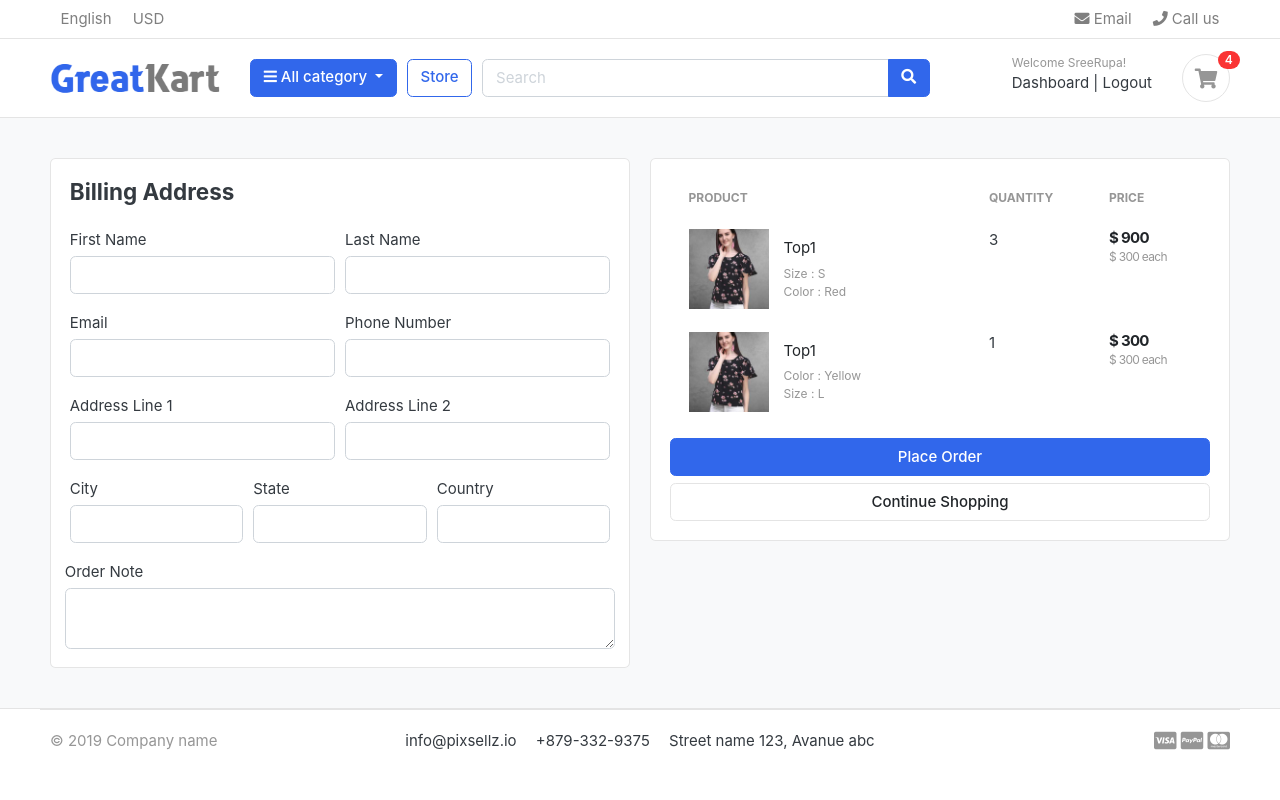
After one commit to Rupa05/greatkart-django, a Django app: page /cart/checkout/ in a window 1280 px wide. The commit adds this page. Run offline with Django 3.2, Linux system fonts and the light colour scheme; a user stored in the database is signed in; data comes from the database, SQL or seed files in the repository; both versions use the stored data as it was after the commit; some libraries are stand-ins or nearby versions; some web fonts are replaced.

Commit message:
Added cart checkout page for logged in users

```diff
--- a/carts/context_processors.py
+++ b/carts/context_processors.py
@@ -1,5 +1,6 @@
-from .models import CartItem, Cart
+from .models import Cart, CartItem
 from .views import _cart_id
+
 
 def counter(request):
     cart_count = 0
@@ -7,11 +8,13 @@ def counter(request):
         return {}
     else:
         try:
-            cart = Cart.objects.filter(cart_id = _cart_id(request))
-            cart_items = CartItem.objects.all().filter(cart = cart[:1])
-
+            cart = Cart.objects.filter(cart_id=_cart_id(request))
+            if request.user.is_authenticated:
+                cart_items = CartItem.objects.all().filter(user=request.user)
+            else:
+                cart_items = CartItem.objects.all().filter(cart=cart[:1])
             for cart_item in cart_items:
                 cart_count += cart_item.quantity
         except Cart.DoesNotExist:
             cart_count = 0
-    return dict(cart_count = cart_count)
+    return dict(cart_count=cart_count)
--- a/carts/models.py
+++ b/carts/models.py
@@ -1,5 +1,6 @@
 from django.db import models
 from store.models import Product, Variation
+from accounts.models import Account
 
 # Create your models here.
 
@@ -11,9 +12,10 @@ class Cart(models.Model):
         return self.cart_id
 
 class CartItem(models.Model):
+    user = models.ForeignKey(Account, on_delete = models.CASCADE, null= True)
     product = models.ForeignKey(Product, on_delete = models.CASCADE)
     variations = models.ManyToManyField(Variation, blank = True)
-    cart = models.ForeignKey(Cart, on_delete = models.CASCADE)
+    cart = models.ForeignKey(Cart, on_delete = models.CASCADE, null = True)
     quantity = models.IntegerField()
     is_active = models.BooleanField(default = True)
 
--- a/carts/urls.py
+++ b/carts/urls.py
@@ -6,6 +6,6 @@ urlpatterns = [
     path('add_cart/<int:product_id>/', views.add_cart, name='add_cart'),
     path('remove_cart/<int:product_id>/<int:cart_item_id>/', views.remove_cart, name='remove_cart'),
     path('remove_cart_item/<int:product_id>/<int:cart_item_id>/', views.remove_cart_item, name='remove_cart_item'),
-
+    path('checkout/', views.checkout, name='checkout')
 
 ]
--- a/carts/views.py
+++ b/carts/views.py
@@ -1,3 +1,4 @@
+
 from django.shortcuts import render, redirect, get_object_or_404
 from store.models import Product, Variation
 from .models import Cart, CartItem
@@ -14,74 +15,134 @@ def _cart_id(request):
     return cart
 
 def add_cart(request, product_id):
-    product = Product.objects.get(id=product_id)
-    product_variation = []
-    if request.method == 'POST':
-        for item in request.POST:
-            key = item
-            value = request.POST[key]
+    current_user = request.user
+    product = Product.objects.get(id=product_id) #get the product
+    # If the user is authenticated
+    if current_user.is_authenticated:
+        product_variation = []
+        if request.method == 'POST':
+            for item in request.POST:
+                key = item
+                value = request.POST[key]
 
-            try:
-                variation = Variation.objects.get(product=product, variation_category__iexact=key, variation_value__iexact=value)
-                product_variation.append(variation)
-            except:
-                pass
-    try:
-        cart = Cart.objects.get(cart_id = _cart_id(request))
-    except Cart.DoesNotExist:
-        cart = Cart.objects.create(
-            cart_id = _cart_id(request)
-            )
-    cart.save()
+                try:
+                    variation = Variation.objects.get(product=product, variation_category__iexact=key, variation_value__iexact=value)
+                    product_variation.append(variation)
+                except:
+                    pass
 
 
-    is_cart_item_exists = CartItem.objects.filter(product=product, cart = cart).exists()
-    if is_cart_item_exists:
-        cart_item = CartItem.objects.filter(product=product, cart = cart)
-        ex_var_list = []
-        id = []
-        for item in cart_item:
-            existing_variation = item.variations.all()
-            ex_var_list.append(list(existing_variation))
-            id.append(item.id)
+        is_cart_item_exists = CartItem.objects.filter(product=product, user=current_user).exists()
+        if is_cart_item_exists:
+            cart_item = CartItem.objects.filter(product=product, user=current_user)
+            ex_var_list = []
+            id = []
+            for item in cart_item:
+                existing_variation = item.variations.all()
+                ex_var_list.append(list(existing_variation))
+                id.append(item.id)
 
-        if product_variation in ex_var_list:
-            #increase the cart item quantity
-            index = ex_var_list.index(product_variation)
-            item_id = id[index]
-            item = CartItem.objects.get(product=product, id=item_id)
-            item.quantity += 1
-            item.save()
-            #return HttpResponse("true")
+            if product_variation in ex_var_list:
+                # increase the cart item quantity
+                index = ex_var_list.index(product_variation)
+                item_id = id[index]
+                item = CartItem.objects.get(product=product, id=item_id)
+                item.quantity += 1
+                item.save()
 
+            else:
+                item = CartItem.objects.create(product=product, quantity=1, user=current_user)
+                if len(product_variation) > 0:
+                    item.variations.clear()
+                    item.variations.add(*product_variation)
+                item.save()
         else:
-            item = CartItem.objects.create(product=product, quantity=1, cart = cart)
+            cart_item = CartItem.objects.create(
+                product = product,
+                quantity = 1,
+                user = current_user,
+            )
             if len(product_variation) > 0:
-                item.variations.clear()
-                item.variations.add(*product_variation)
-            item.save()
-            #return HttpResponse("false")
+                cart_item.variations.clear()
+                cart_item.variations.add(*product_variation)
+            cart_item.save()
+        return redirect('cart')
+    # If the user is not authenticated
     else:
-        cart_item = CartItem.objects.create(
+        product_variation = []
+        if request.method == 'POST':
+            for item in request.POST:
+                key = item
+                value = request.POST[key]
+
+                try:
+                    variation = Variation.objects.get(product=product, variation_category__iexact=key, variation_value__iexact=value)
+                    product_variation.append(variation)
+                except:
+                    pass
+
+
+        try:
+            cart = Cart.objects.get(cart_id=_cart_id(request)) # get the cart using the cart_id present in the session
+        except Cart.DoesNotExist:
+            cart = Cart.objects.create(
+                cart_id = _cart_id(request)
+            )
+        cart.save()
+
+        is_cart_item_exists = CartItem.objects.filter(product=product, cart=cart).exists()
+        if is_cart_item_exists:
+            cart_item = CartItem.objects.filter(product=product, cart=cart)
+            # existing_variations -> database
+            # current variation -> product_variation
+            # item_id -> database
+            ex_var_list = []
+            id = []
+            for item in cart_item:
+                existing_variation = item.variations.all()
+                ex_var_list.append(list(existing_variation))
+                id.append(item.id)
+
+            print(ex_var_list)
+
+            if product_variation in ex_var_list:
+                # increase the cart item quantity
+                index = ex_var_list.index(product_variation)
+                item_id = id[index]
+                item = CartItem.objects.get(product=product, id=item_id)
+                item.quantity += 1
+                item.save()
+
+            else:
+                item = CartItem.objects.create(product=product, quantity=1, cart=cart)
+                if len(product_variation) > 0:
+                    item.variations.clear()
+                    item.variations.add(*product_variation)
+                item.save()
+        else:
+            cart_item = CartItem.objects.create(
                 product = product,
                 quantity = 1,
                 cart = cart,
             )
-        if len(product_variation) > 0:
-           cart_item.variations.clear()
-           cart_item.variations.add(*product_variation)
-        cart_item.save()
-
-    return redirect('cart')
+            if len(product_variation) > 0:
+                cart_item.variations.clear()
+                cart_item.variations.add(*product_variation)
+            cart_item.save()
+        return redirect('cart')
 
 
 def remove_cart(request, product_id, cart_item_id):
-    cart = Cart.objects.get(cart_id = _cart_id(request))
-    product = get_object_or_404(Product, id = product_id)
+
+    product = get_object_or_404(Product, id=product_id)
     try:
-        cart_item = CartItem.objects.get(product=product, cart=cart, id = cart_item_id)
+        if request.user.is_authenticated:
+            cart_item = CartItem.objects.get(product=product, user=request.user, id=cart_item_id)
+        else:
+            cart = Cart.objects.get(cart_id=_cart_id(request))
+            cart_item = CartItem.objects.get(product=product, cart=cart, id=cart_item_id)
         if cart_item.quantity > 1:
-            cart_item.quantity-=1
+            cart_item.quantity -= 1
             cart_item.save()
         else:
             cart_item.delete()
@@ -91,36 +152,66 @@ def remove_cart(request, product_id, cart_item_id):
 
 
 def remove_cart_item(request, product_id, cart_item_id):
-    cart = Cart.objects.get(cart_id = _cart_id(request))
-    product = get_object_or_404(Product, id= product_id)
-    cart_item = CartItem.objects.get(product = product, cart = cart, id = cart_item_id)
+    product = get_object_or_404(Product, id=product_id)
+    if request.user.is_authenticated:
+        cart_item = CartItem.objects.get(product=product, user=request.user, id=cart_item_id)
+    else:
+        cart = Cart.objects.get(cart_id=_cart_id(request))
+        cart_item = CartItem.objects.get(product=product, cart=cart, id=cart_item_id)
     cart_item.delete()
     return redirect('cart')
 
-def cart(request, total = 0, quantity = 0, cart_items = None):
-    tax = 0
-    grand_total = 0
 
+def cart(request, total=0, quantity=0, cart_items=None):
     try:
-        cart = Cart.objects.get(cart_id = _cart_id(request))
-        cart_items = CartItem.objects.filter(cart=cart, is_active = True)
-
+        tax = 0
+        grand_total = 0
+        if request.user.is_authenticated:
+            cart_items = CartItem.objects.filter(user=request.user, is_active=True)
+        else:
+            cart = Cart.objects.get(cart_id=_cart_id(request))
+            cart_items = CartItem.objects.filter(cart=cart, is_active=True)
         for cart_item in cart_items:
             total += (cart_item.product.price * cart_item.quantity)
             quantity += cart_item.quantity
-
-        tax = 5*total/100;
+        tax = (2 * total)/100
         grand_total = total + tax
-
     except ObjectDoesNotExist:
-        pass
+        pass #just ignore
 
     context = {
-        'total' : total,
-        'quantity' : quantity,
-        'cart_items' : cart_items,
-        'tax' : tax,
-        'grand_total' : grand_total,
-        }
+        'total': total,
+        'quantity': quantity,
+        'cart_items': cart_items,
+        'tax'       : tax,
+        'grand_total': grand_total,
+    }
+    return render(request, 'store/cart.html', context)
 
-    return render(request, 'store/cart.html', context)
+
+@login_required(login_url='login')
+def checkout(request, total=0, quantity=0, cart_items=None):
+    try:
+        tax = 0
+        grand_total = 0
+        if request.user.is_authenticated:
+            cart_items = CartItem.objects.filter(user=request.user, is_active=True)
+        else:
+            cart = Cart.objects.get(cart_id=_cart_id(request))
+            cart_items = CartItem.objects.filter(cart=cart, is_active=True)
+        for cart_item in cart_items:
+            total += (cart_item.product.price * cart_item.quantity)
+            quantity += cart_item.quantity
+        tax = (2 * total)/100
+        grand_total = total + tax
+    except ObjectDoesNotExist:
+        pass #just ignore
+
+    context = {
+        'total': total,
+        'quantity': quantity,
+        'cart_items': cart_items,
+        'tax'       : tax,
+        'grand_total': grand_total,
+    }
+    return render(request, 'store/checkout.html', context)
--- a/templates/store/cart.html
+++ b/templates/store/cart.html
@@ -103,7 +103,7 @@
                         <p class="text-center mb-3">
                             <img src="{% static './images/misc/payments.png' %}" height="26">
                         </p>
-                        <a href="#" class="btn btn-primary btn-block"> Checkout </a>
+                        <a href="{% url 'checkout' %}" class="btn btn-primary btn-block"> Checkout </a>
                         <a href="{% url 'store' %}" class="btn btn-light btn-block">Continue Shopping</a>
                     </div> <!-- card-body.// -->
                 </div> <!-- card.// -->
--- /dev/null
+++ b/templates/store/checkout.html
@@ -0,0 +1,138 @@
+{% extends 'base.html' %}
+{% load static %}
+
+{% block content %}
+
+
+<section class="section-content padding-y bg">
+    <div class="container">
+
+        <!-- ============================ COMPONENT 1 ================================= -->
+
+        <div class="row">
+            <aside class="col-lg-6">
+                <div class="card">
+                    <div class="card-body">
+                        <h4 class="card-title mb-4">Billing Address</h4>
+                        <form action="#" method="POST">
+                            {% csrf_token %}
+                            <div class="form-row">
+                                <div class="col form-group">
+                                    <label for="">First Name</label>
+                                    <input type="text" name="first_name" class="form-control" required>
+                                </div>
+                                <div class="col form-group">
+                                    <label for="">Last Name</label>
+                                    <input type="text" name="last_name" class="form-control" required>
+                                </div>
+                            </div>
+                            <div class="form-row">
+                                <div class="col form-group">
+                                    <label for="">Email</label>
+                                    <input type="email" name="email" class="form-control" required>
+                                </div>
+                                <div class="col form-group">
+                                    <label for="">Phone Number</label>
+                                    <input type="text" name="phone" class="form-control" required>
+                                </div>
+                            </div>
+                            <div class="form-row">
+                                <div class="col form-group">
+                                    <label for="">Address Line 1</label>
+                                    <input type="text" name="address_line_1" class="form-control" required>
+                                </div>
+                                <div class="col form-group">
+                                    <label for="">Address Line 2</label>
+                                    <input type="text" name="address_line_2" class="form-control">
+                                </div>
+                            </div>
+                            <div class="form-row">
+                                <div class="col form-group">
+                                    <label for="">City</label>
+                                    <input type="text" name="city" class="form-control" required>
+                                </div>
+                                <div class="col form-group">
+                                    <label for="">State</label>
+                                    <input type="text" name="state" class="form-control" required>
+                                </div>
+                                <div class="col form-group">
+                                    <label for="">Country</label>
+                                    <input type="text" name="country" class="form-control" required>
+                                </div>
+                            </div>
+                            <div class="form-row">
+                                <label for="">Order Note</label>
+                                <textarea name="order_note" rows="2" class="form-control"></textarea>
+                            </div>
+
+
+                    </div>
+                </div> <!-- card.// -->
+
+            </aside> <!-- col.// -->
+            <aside class="col-lg-6">
+
+                <div class="card">
+                    <div class="card-body">
+                        <table class="table table-borderless table-shopping-cart">
+                            <thead class="text-muted">
+                                <tr class="small text-uppercase">
+                                    <th scope="col">Product</th>
+                                    <th scope="col" width="120">Quantity</th>
+                                    <th scope="col" width="120">Price</th>
+
+                                </tr>
+                            </thead>
+                            <tbody>
+
+                                {% for cart_item in cart_items %}
+                                <tr>
+                                    <td>
+                                        <figure class="itemside align-items-center">
+                                            <div class="aside"><img src="{{ cart_item.product.images.url }}" class="img-sm"></div>
+                                            <figcaption class="info">
+                                                <a href="{{ cart_item.product.get_url }}" class="title text-dark">{{ cart_item.product.product_name }}</a>
+                                                <p class="text-muted small">
+                                                    {% if cart_item.variations.all %}
+                                                    {% for item in cart_item.variations.all %}
+                                                    {{ item.variation_category | capfirst }} : {{ item.variation_value | capfirst }} <br>
+                                                    {% endfor %}
+                                                    {% endif %}
+                                                </p>
+                                            </figcaption>
+                                        </figure>
+                                    </td>
+                                    <td>
+                                        <!-- col.// -->
+                                        <label for="">{{cart_item.quantity}}</label>
+                                    </td>
+                                    <td>
+                                        <div class="price-wrap">
+                                            <var class="price">$ {{ cart_item.sub_total }}</var>
+                                            <small class="text-muted"> $ {{ cart_item.product.price }} each </small>
+                                        </div> <!-- price-wrap .// -->
+                                    </td>
+
+                                </tr>
+                                {% endfor %}
+
+                            </tbody>
+                        </table>
+
+                        <button type="submit" name="submit" class="btn btn-primary btn-block">Place Order</button>
+                        <a href="{% url 'store' %}" class="btn btn-light btn-block">Continue Shopping</a>
+                        </form>
+                    </div> <!-- card-body.// -->
+                </div> <!-- card.// -->
+
+
+            </aside> <!-- col.// -->
+
+
+        </div> <!-- row.// -->
+        <!-- ============================ COMPONENT 1 END .// ================================= -->
+
+    </div> <!-- container .//  -->
+</section>
+<!-- ========================= SECTION CONTENT END// ========================= -->
+{% endblock %}
```
Also changed, not shown: accounts/views.py (+74 -23 lines), carts/migrations/0003_auto_20210803_1011.py (added), db.sqlite3.
